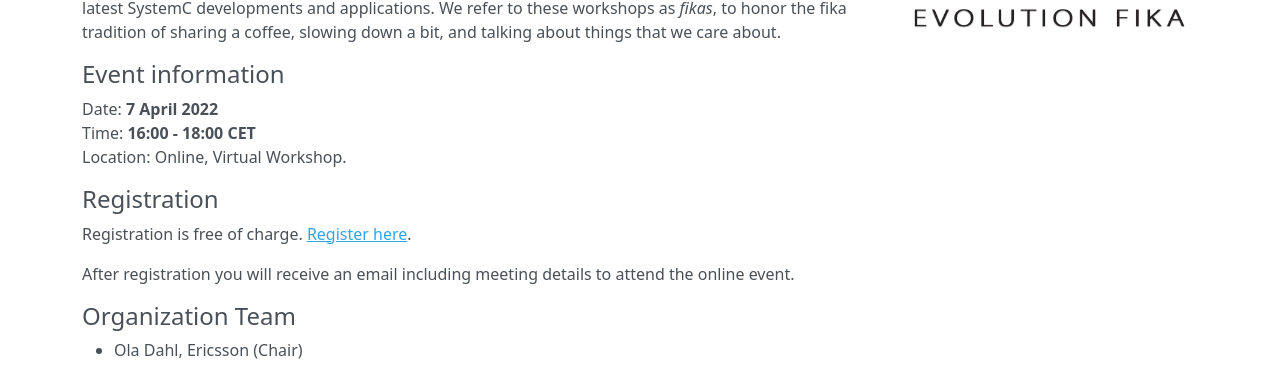
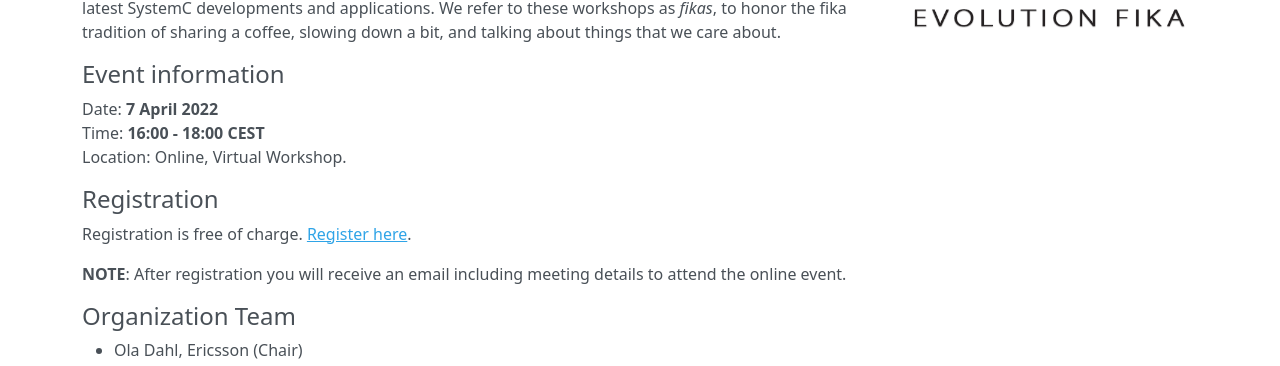
Before and after one commit to accellera-official/systemc.org, an MkDocs documentation site: the page built from docs/events/scef202204.md, in a window 1280 px wide and 900 px high. Shown: the part 209-575 px from the top of the window. Built offline with MkDocs 1.6.1, drawn with Linux system fonts in a browser that asks for light colours; nearby versions of some CDN libraries.

Commit message:
fix summer time / CEST

```diff
--- a/docs/events/scef202204.md
+++ b/docs/events/scef202204.md
@@ -9,14 +9,14 @@ In 2022 we are continuing the SystemC Evolution by organizing a series of online
 ## Event information
 
 Date: **7 April 2022**<br>
-Time: **16:00 - 18:00 CET**<br>
+Time: **16:00 - 18:00 CEST**<br>
 Location: Online, Virtual Workshop.
 
 ## Registration
 
 Registration is free of charge. [Register here](https://form.jotform.com/220664698202963).
 
-After registration you will receive an email including meeting details to attend the online event.
+**NOTE**: After registration you will receive an email including meeting details to attend the online event.
 
 ## Organization Team
 
```
